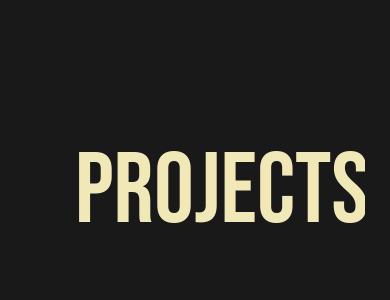
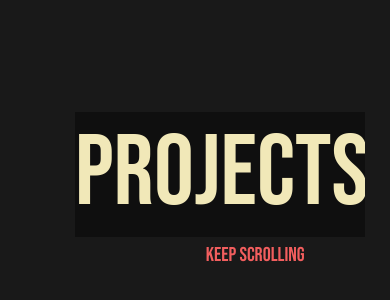
Before and after one commit to jorboare/portfolio2024, a React (Vite) app: page / in a window 390 px wide. Shown: the part 3183-3483 px from the top of the page. Built offline with nearby package versions, Linux system fonts and the light colour scheme; the HTML template or start-up script is replaced by a standard one; a web font is replaced by a local one.

Commit message:
Added scroll animation

```diff
--- a/src/components/projectsComp/Projects.tsx
+++ b/src/components/projectsComp/Projects.tsx
@@ -68,15 +68,27 @@ const Projects = () => {
       <div
         className={`${isSticky ? "fixed left-[50px] top-0" : "absolute left-[50px] top-0"} justify-left projects-scroll z-40 flex h-[100svh] flex-row flex-nowrap items-center gap-24 pr-10`}
       >
-        <h1 className="font-accent  text-primary sm:text-[100px] md:text-[200px] lg:text-[250px]">
-          Projects
-        </h1>
+        <div className="font-accent  text-primary sm:text-[100px] md:text-[200px]">
+          <h1 className="dotted m-0 p-0 leading-tight">Projects</h1>
+          <div className="flex h-9 items-center justify-end">
+            <p className="block text-right text-xl text-secondAccent">
+              Keep Scrolling
+            </p>
+            <div className="flex h-10 items-end justify-center px-3">
+              <p className="circleScrollAnimation mr-10 block"></p>
+            </div>
+          </div>
+        </div>
+
         <div
           className={`${isMobile ? "h-[70svw] w-[80svw]" : "h-[70svh] w-[80svh]"}  relative shrink-0 grow-0 overflow-hidden rounded-[5%] shadow-2xl`}
         >
           <Link to="https://project-solanum.vercel.app/" target="_blank">
             <div className="absolute left-1/2 z-40 w-auto -translate-x-1/2 text-nowrap p-0 font-accent text-primary sm:bottom-2 sm:text-[40px] md:bottom-5 md:text-[100px]">
-              Project Solanum
+              <p className="text-center">Project Solanum</p>
+              <p className="text-center text-xl">
+                React, React-context, Styled Components
+              </p>
             </div>
             <video
               autoPlay
@@ -96,8 +108,11 @@ const Projects = () => {
             to="https://jorboare.github.io/Enter-The-Block-Game/"
             target="_blank"
           >
-            <div className="absolute left-1/2 z-40 w-auto -translate-x-1/2 text-nowrap p-0 font-accent text-primary sm:bottom-2 sm:text-[40px] md:bottom-5 md:text-[100px]">
-              Enter the block
+            <div className="absolute left-1/2 z-40 w-auto -translate-x-1/2 text-nowrap p-0 font-accent text-primary sm:bottom-1 sm:text-[40px] md:bottom-5 md:text-[100px]">
+              <p className="text-center"> Enter the block</p>
+              <p className="text-center text-xl">
+                React, React-context, Styled Components
+              </p>
             </div>
             <video
               autoPlay
```
